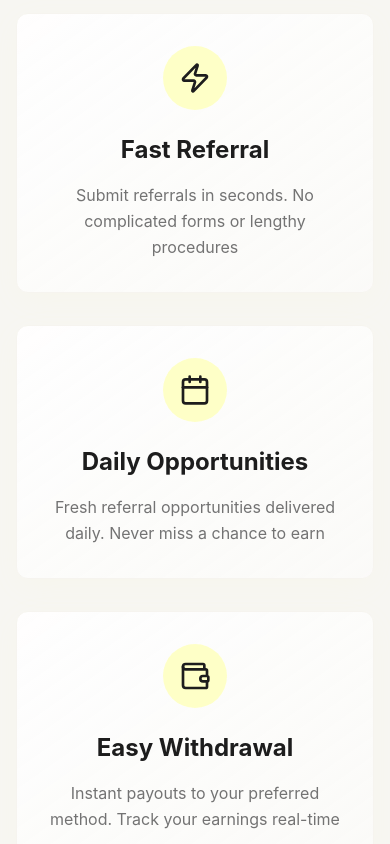
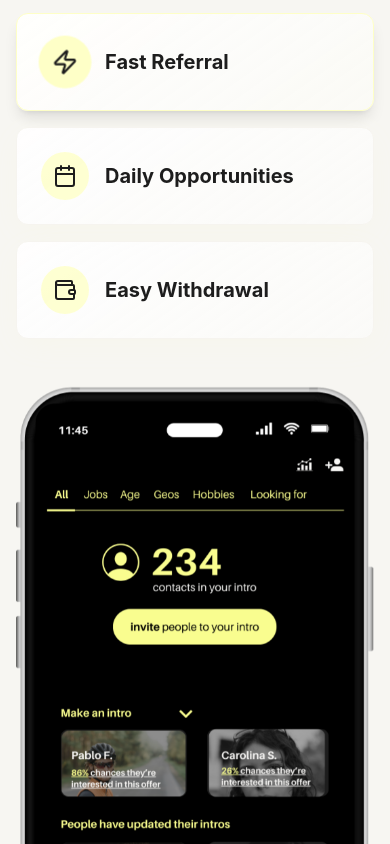
Before and after one commit to basantos-del/get-intro-win-money, a React (Vite) app: page / in a window 390 px wide. Shown: the part 3660-4504 px from the top of the page. Built offline with nearby package versions, Linux system fonts and the light colour scheme; no server answers; a web font is replaced by a local one.

Commit message:
Refine Features Section Layout
Remove the mobile phone frame addition from the plan and implement the interactive features section. The layout will now feature a two-column design with features on the left and corresponding mockups on the right, which appear on hover.

```diff
--- a/src/components/FeaturesSection.tsx
+++ b/src/components/FeaturesSection.tsx
@@ -1,23 +1,29 @@
 import { Zap, Calendar, Wallet } from 'lucide-react';
 import { useIntersectionObserver } from '@/hooks/useIntersectionObserver';
+import { useState } from 'react';
 
 const FeaturesSection = () => {
   const { elementRef, isVisible } = useIntersectionObserver({ threshold: 0.2 });
+  const [activeFeature, setActiveFeature] = useState(0);
+
   const features = [
     {
       icon: Zap,
       title: 'Fast Referral',
       description: 'Submit referrals in seconds. No complicated forms or lengthy procedures',
+      image: '/Fast_referral.png',
     },
     {
       icon: Calendar,
       title: 'Daily Opportunities',
       description: 'Fresh referral opportunities delivered daily. Never miss a chance to earn',
+      image: '/Daily_opportunities.png',
     },
     {
       icon: Wallet,
       title: 'Easy Withdrawal',
       description: 'Instant payouts to your preferred method. Track your earnings real-time',
+      image: '/Easy_withdrawal.png',
     },
   ];
 
@@ -33,27 +39,50 @@ const FeaturesSection = () => {
           </p>
         </div>
 
-        <div className="grid md:grid-cols-3 gap-8">
+        <div className="grid lg:grid-cols-2 gap-12 items-center">
+          {/* Features List */}
+          <div className="space-y-4">
             {features.map((feature, index) => (
               <div
                 key={index}
-              className="intro-card p-8 text-center stagger-animation group cursor-pointer"
+                className={`intro-card p-6 cursor-pointer transition-all duration-300 ${
+                  activeFeature === index
+                    ? 'bg-accent/20 border-accent shadow-lg'
+                    : 'hover:bg-accent/10'
+                }`}
+                onMouseEnter={() => setActiveFeature(index)}
               >
-              <div className="flex justify-center mb-6">
-                <div className="p-4 bg-accent rounded-full group-hover:scale-110 transition-transform duration-300">
-                  <feature.icon className="w-8 h-8 text-accent-foreground" />
+                <div className="flex items-center gap-4">
+                  <div className={`p-3 rounded-full transition-all duration-300 ${
+                    activeFeature === index
+                      ? 'bg-accent scale-110'
+                      : 'bg-accent/80'
+                  }`}>
+                    <feature.icon className="w-6 h-6 text-accent-foreground" />
+                  </div>
+                  <h3 className="text-xl font-bold text-foreground">
+                    {feature.title}
+                  </h3>
                 </div>
               </div>
+            ))}
+          </div>
 
-              <h3 className="text-2xl font-bold text-foreground mb-4">
-                {feature.title}
-              </h3>
-
+          {/* Mockup Display */}
+          <div className="relative min-h-[500px] flex items-center justify-center">
+            <div className="relative">
+              <img
+                src={features[activeFeature].image}
+                alt={features[activeFeature].title}
+                className="max-w-full h-auto transition-all duration-500 ease-in-out"
+              />
+              <div className="absolute bottom-4 left-4 right-4 bg-background/95 backdrop-blur-sm rounded-lg p-4 shadow-lg">
                 <p className="text-muted-foreground leading-relaxed">
-                {feature.description}
+                  {features[activeFeature].description}
                 </p>
               </div>
-          ))}
+            </div>
+          </div>
         </div>
       </div>
     </section>
```
Lines whose indentation alone changed are shown as unchanged.
